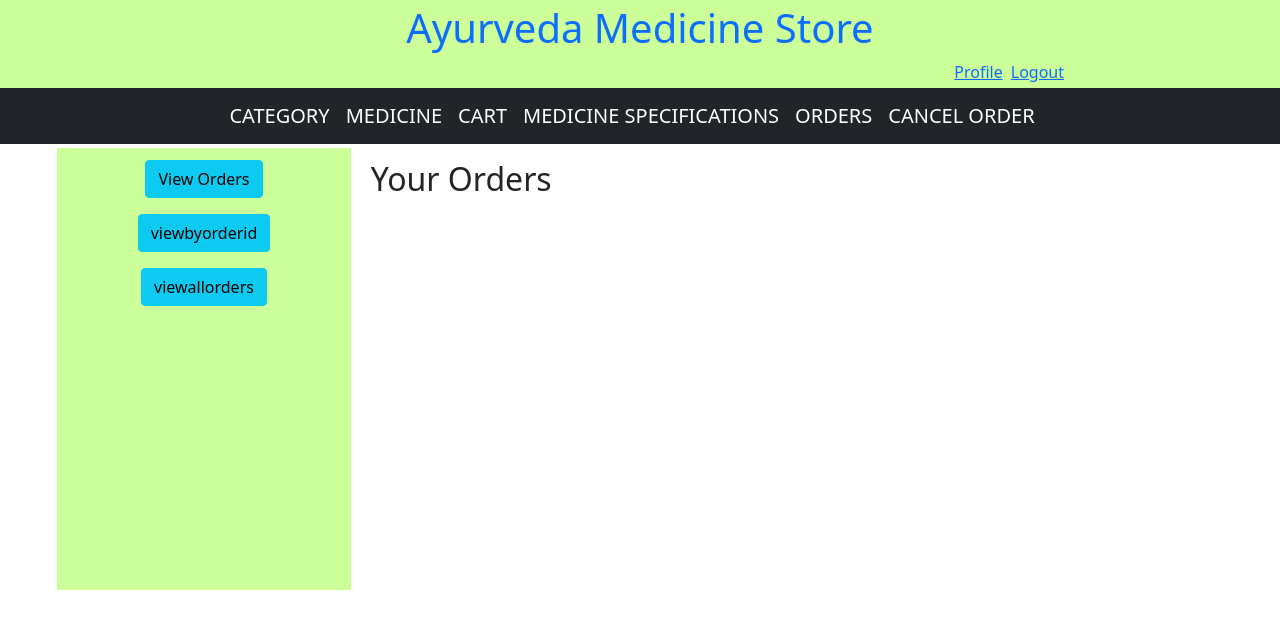
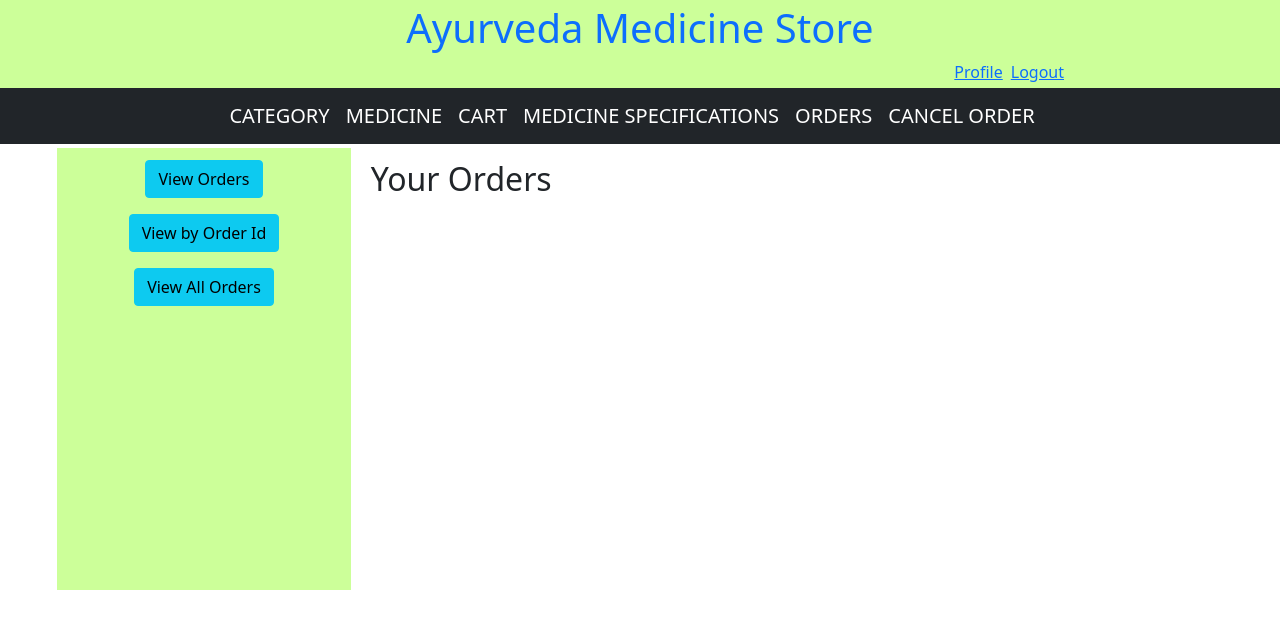
Before and after one commit to mobpshyco98/OnlineAyurvedaUI, an Angular app: page /vieworder in a window 1280 px wide. Shown: the top 628 px of the page. Built offline with nearby package versions, Linux system fonts and the light colour scheme; sample sign-in values are in the browser's storage.

Commit message:
arghya ui commit 10

```diff
--- a/src/app/vieworder/vieworder.component.html
+++ b/src/app/vieworder/vieworder.component.html
@@ -1,8 +1,8 @@
 <article class="row col-11 mx-auto" [ngStyle]="{height:'450px'}">
   <section class="col-sm-11 col-md-3 col-lg-3 col-xl-3 p-1 m-1 text-center" style="background-color: #ccff99;">
     <div><input type="button" class="btn btn-info m-2" value="View Orders" routerLink="/vieworder/bycustid" /></div>
-    <div><input type="button" class="btn btn-info m-2" value="viewbyorderid" routerLink="/vieworder/byorderid" /></div>
-    <div><input type="button" class="btn btn-info m-2" value="viewallorders" routerLink="/vieworder/allorders" /></div>
+    <div><input type="button" class="btn btn-info m-2" value="View by Order Id" routerLink="/vieworder/byorderid" /></div>
+    <div><input type="button" class="btn btn-info m-2" value="View All Orders" routerLink="/vieworder/allorders" /></div>
   </section>
   <section class="col-sm-11 col-md-8 col-lg-8 col-xl-8 p-2 m-2" >
     <h2> Your Orders </h2>
```
